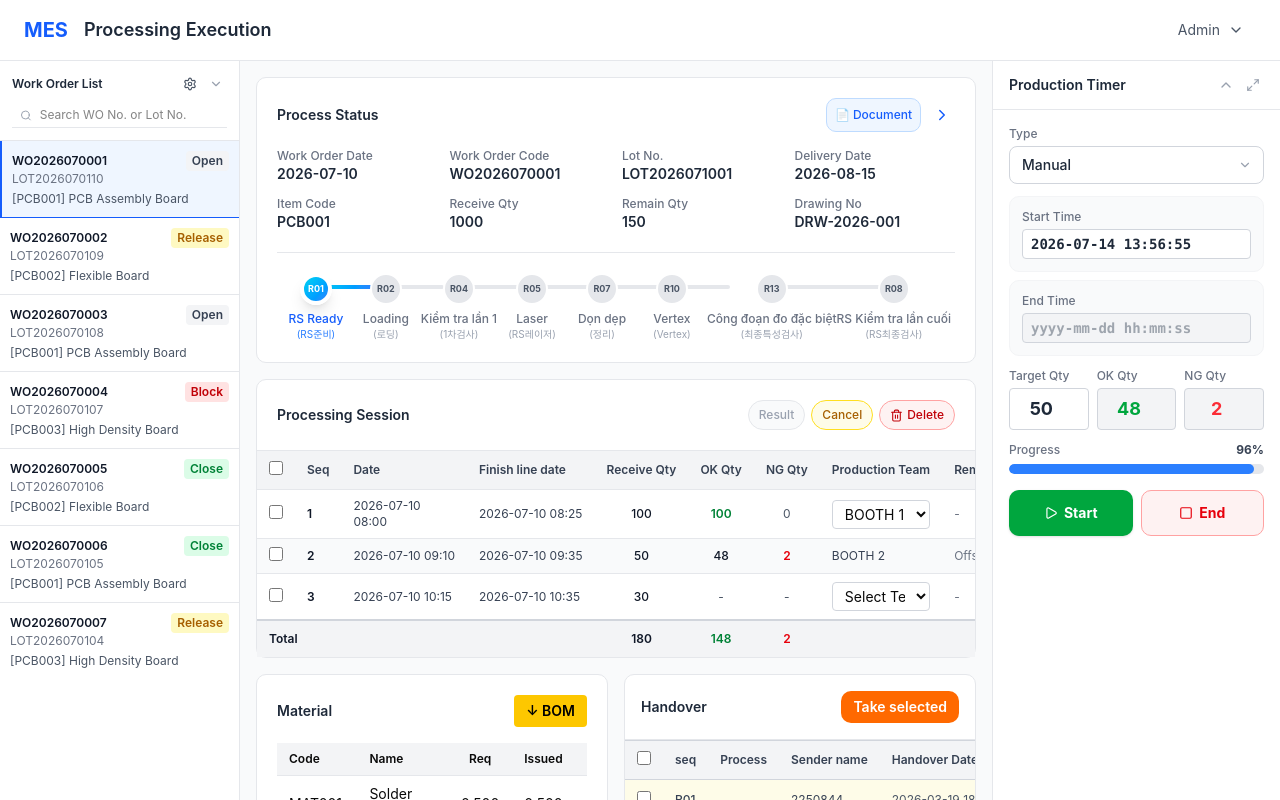
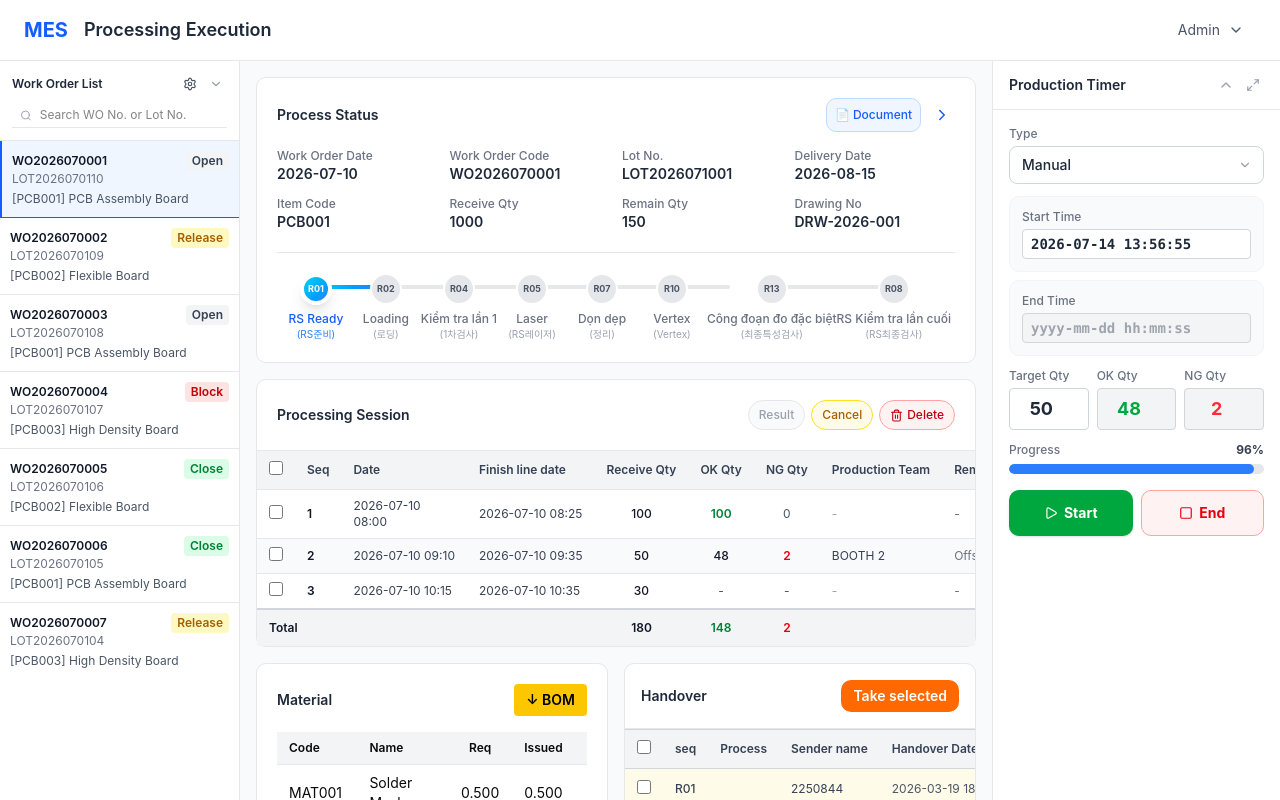
Before and after one commit to nlghan/Processing, a Next.js app: page / in a window 1280 px wide. Shown: the top 800 px of the page. Built offline with nearby package versions, Linux system fonts and the light colour scheme.

Commit message:
feat: restrict production team selection to R02 and R04 processes
Co-authored-by: nlghan <122712807+nlghan@users.noreply.github.com>

```diff
--- a/app/page.tsx
+++ b/app/page.tsx
@@ -546,14 +546,18 @@ export default function MESProcessing() {
                           </td>
                         </>
                       )}
-                      {/* Production Team */}
+                      {/* Production Team - Only for R02 and R04 */}
                       <td className="px-3 py-2">
+                        {(selectedProcess === 2 || selectedProcess === 3) ? (
                           <select value={cellValues.row1.productionTeamId} onChange={(e) => setCellValues({...cellValues, row1: {...cellValues.row1, productionTeamId: parseInt(e.target.value) || ''}})} className="w-full px-2 py-1 border border-gray-300 rounded text-sm bg-white hover:border-blue-400 focus:outline-none focus:border-blue-400 focus:ring-1 focus:ring-blue-100 cursor-pointer">
                             <option value="">Select Team</option>
                             {productionTeams.map(team => (
                               <option key={team.id} value={team.id}>{team.name}</option>
                             ))}
                           </select>
+                        ) : (
+                          <span className="text-gray-400">-</span>
+                        )}
                       </td>
                       {/* Remark */}
                       <td className="px-3 py-2 cursor-text" onClick={() => setEditingCell('row1-remark')}>
@@ -709,14 +713,18 @@ export default function MESProcessing() {
                           </td>
                         </>
                       )}
-                      {/* Production Team */}
+                      {/* Production Team - Only for R02 and R04 */}
                       <td className="px-3 py-2">
+                        {(selectedProcess === 2 || selectedProcess === 3) ? (
                           <select value={cellValues.row3.productionTeamId} onChange={(e) => setCellValues({...cellValues, row3: {...cellValues.row3, productionTeamId: parseInt(e.target.value) || ''}})} className="w-full px-2 py-1 border border-gray-300 rounded text-sm bg-white hover:border-blue-400 focus:outline-none focus:border-blue-400 focus:ring-1 focus:ring-blue-100 cursor-pointer">
                             <option value="">Select Team</option>
                             {productionTeams.map(team => (
                               <option key={team.id} value={team.id}>{team.name}</option>
                             ))}
                           </select>
+                        ) : (
+                          <span className="text-gray-400">-</span>
+                        )}
                       </td>
                       <td className="px-3 py-2 cursor-text" onClick={() => setEditingCell('row3-remark')}>
                         {editingCell === 'row3-remark' ? (
```
Lines whose indentation alone changed are shown as unchanged.
